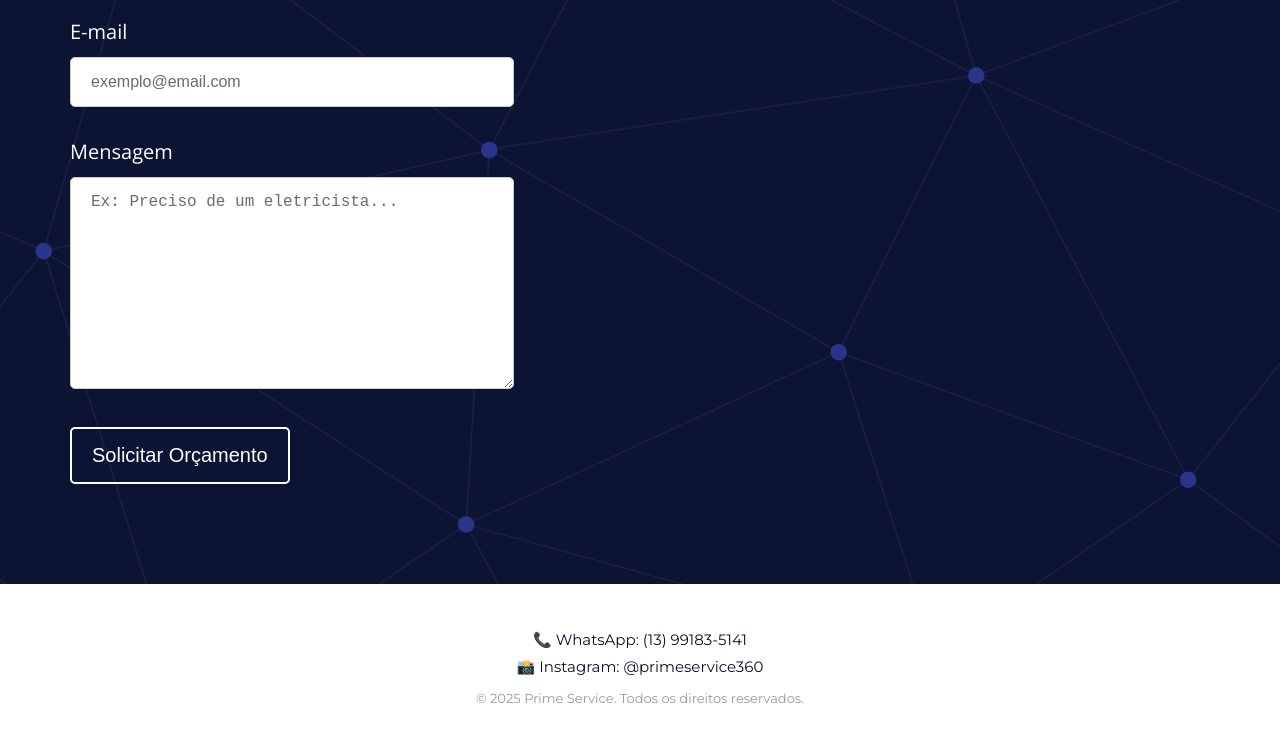
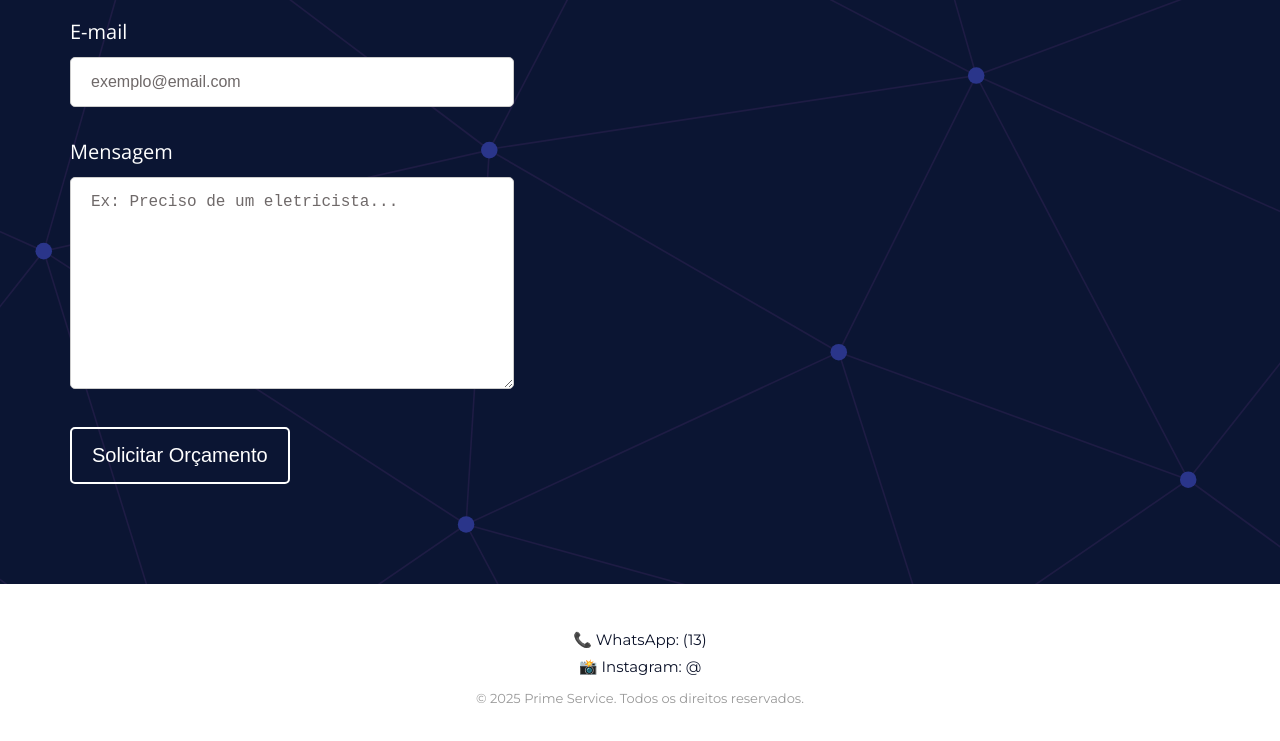
Before and after one commit to DevJhon-afk/first-landing-page, a plain HTML site: page index.html in a window 1280 px wide. Shown: the part 6314-7055 px from the top of the page. Drawn offline with nearby package versions, Linux system fonts and the light colour scheme.

Commit message:
Update index.html

```diff
--- a/index.html
+++ b/index.html
@@ -201,7 +201,7 @@
             </div>
 
             <div class="contact-form">
-                <form action="https://formsubmit.co/mirella100798@gmail.com" method="POST">
+                <form action="https://formsubmit.co/@gmail.com" method="POST">
   <input type="hidden" name="_captcha" value="false">
 
 
@@ -241,14 +241,14 @@
     <footer id="footer" class="footer white-bg">
         <div class="main-content" style="text-align: center; padding: 2rem 1rem;">
             <p style="margin: 0.5rem;">
-                <a href="https://wa.me/5513991835141" target="_blank" rel="noopener noreferrer">
-                    📞 WhatsApp: (13) 99183-5141
+                <a href="https://wa.me/5513" target="_blank" rel="noopener noreferrer">
+                    📞 WhatsApp: (13)
                 </a>
             </p>
             <p style="margin: 0.5rem;">
-                <a href="https://www.instagram.com/primeservice360?igsh=MW1lcG1qcDNpMm4yYg==" target="_blank"
+                <a href="https://www.instagram.com" target="_blank"
                     rel="noopener noreferrer">
-                    📸 Instagram: @primeservice360
+                    📸 Instagram: @
                 </a>
             </p>
             <p style="margin-top: 1rem; font-size: 1.3rem; color: #999;">
```
